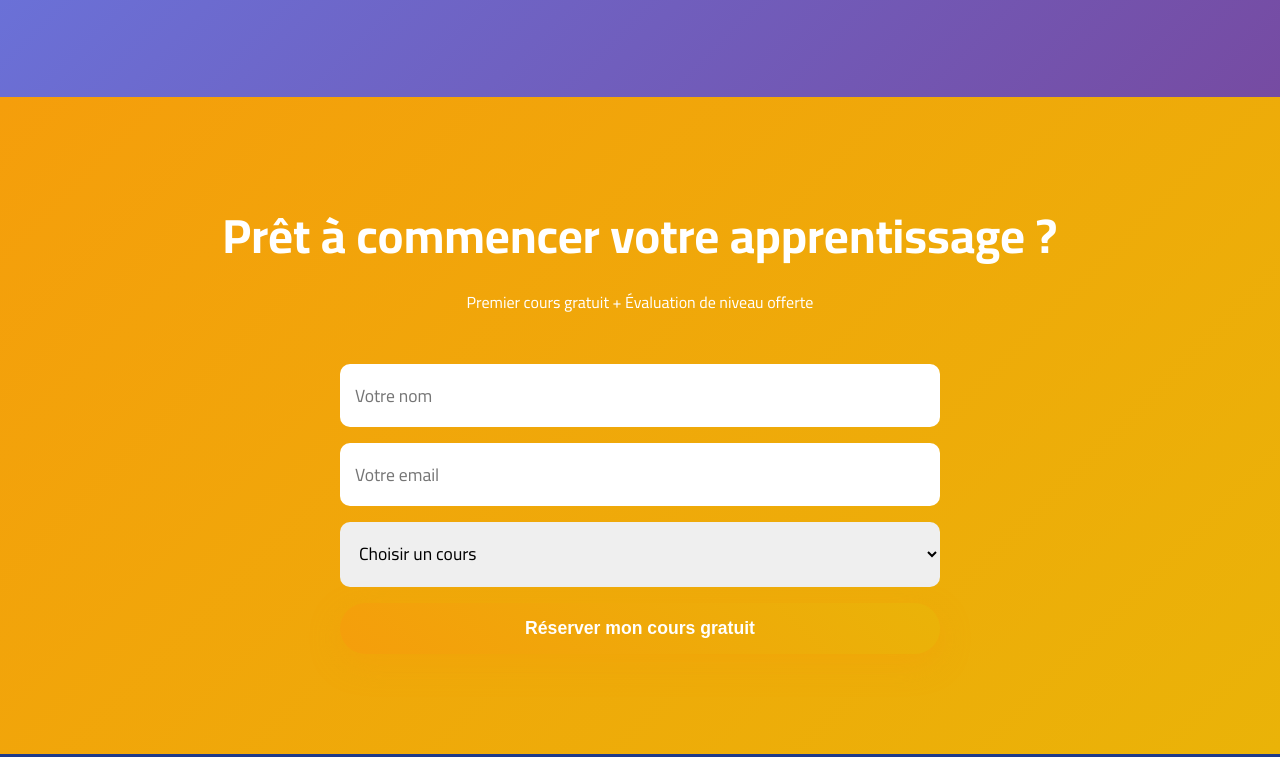
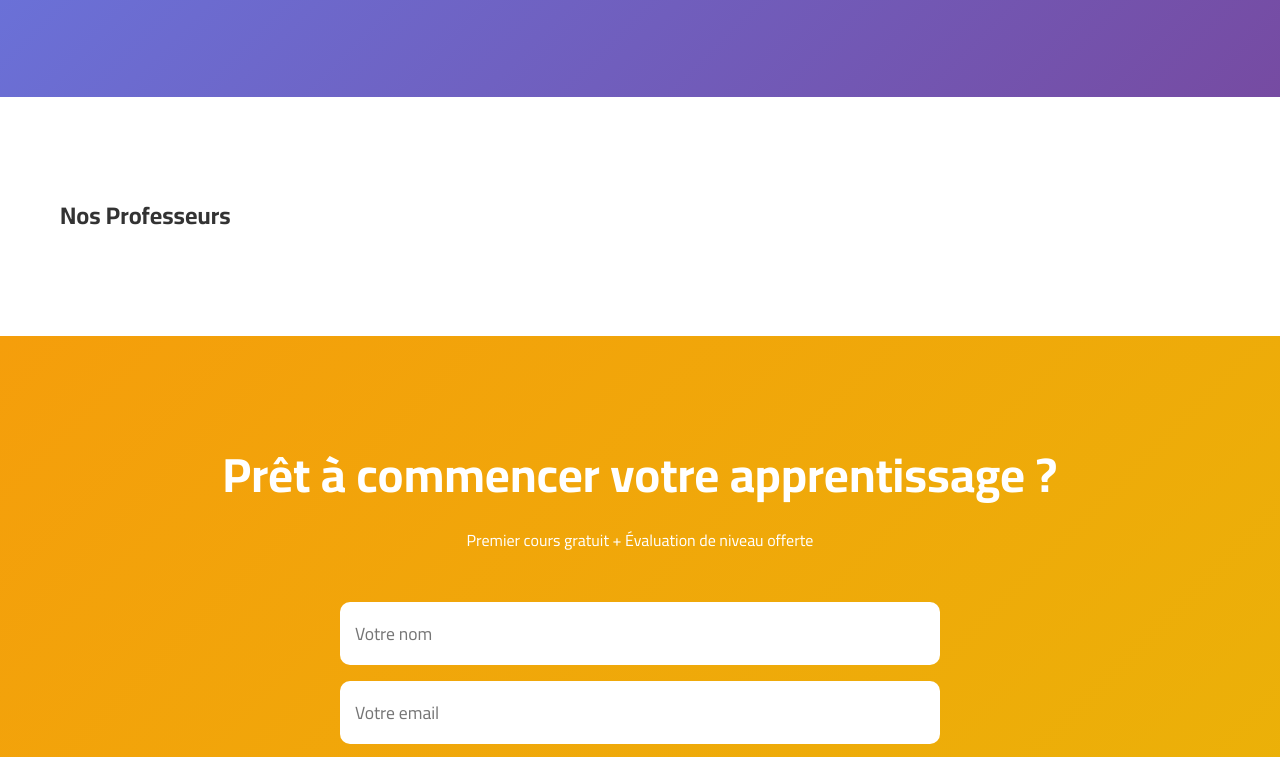
Before and after one commit to etudiantkhamassifatma-commits/institut-arabe, a plain HTML site: page index.html in a window 1280 px wide. Shown: the part 2166-2923 px from the top of the page. Drawn offline with Linux system fonts and the light colour scheme.

Commit message:
Update index.html

```diff
--- a/index.html
+++ b/index.html
@@ -136,7 +136,12 @@
             </div>
         </div>
     </section>
-
+<section id="professeurs" class="professors">
+    <div class="container">
+        <h2>Nos Professeurs</h2>
+        <!-- Contenu des professeurs -->
+    </div>
+</section>
     <!-- CTA Inscription -->
     <section id="inscription" class="cta">
         <div class="container">
```
